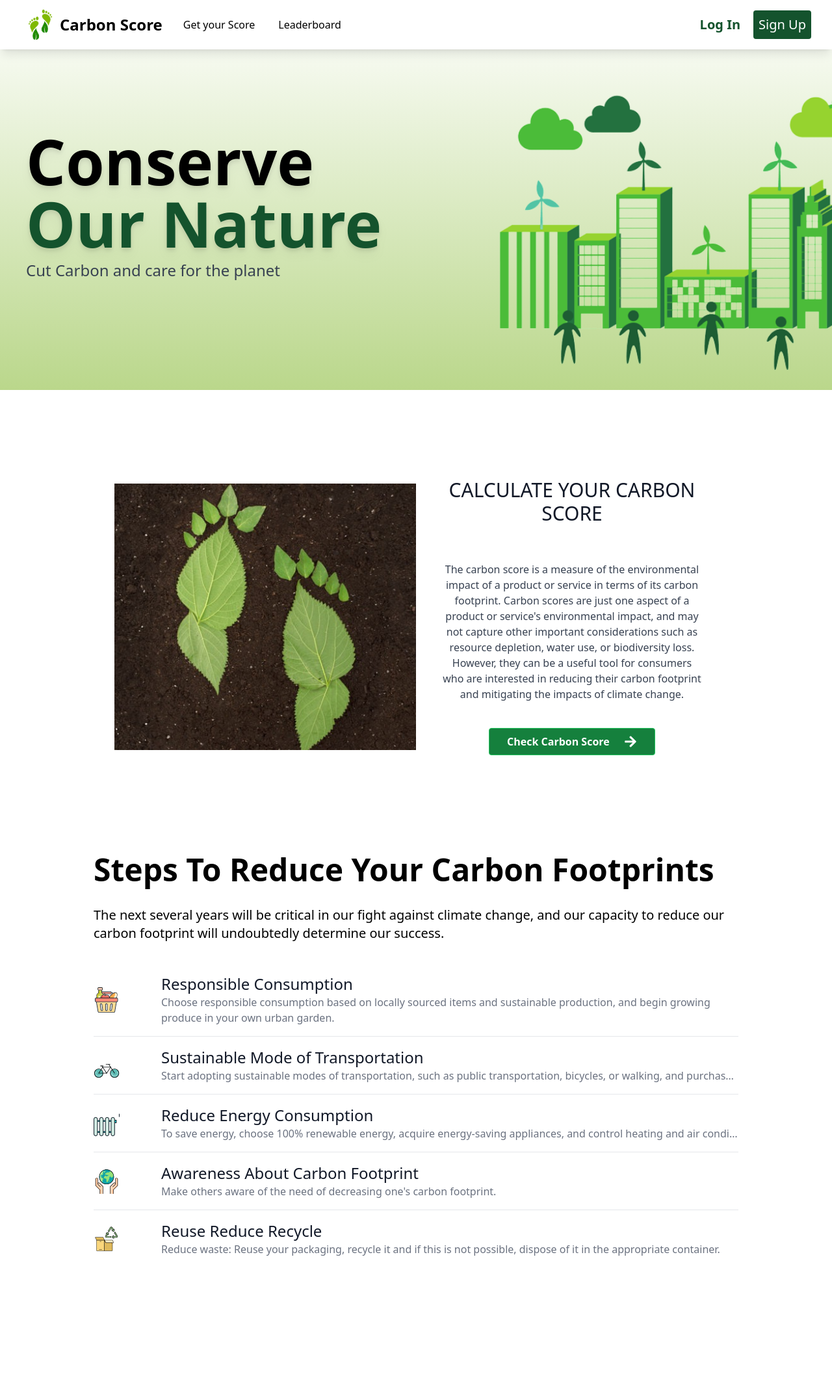
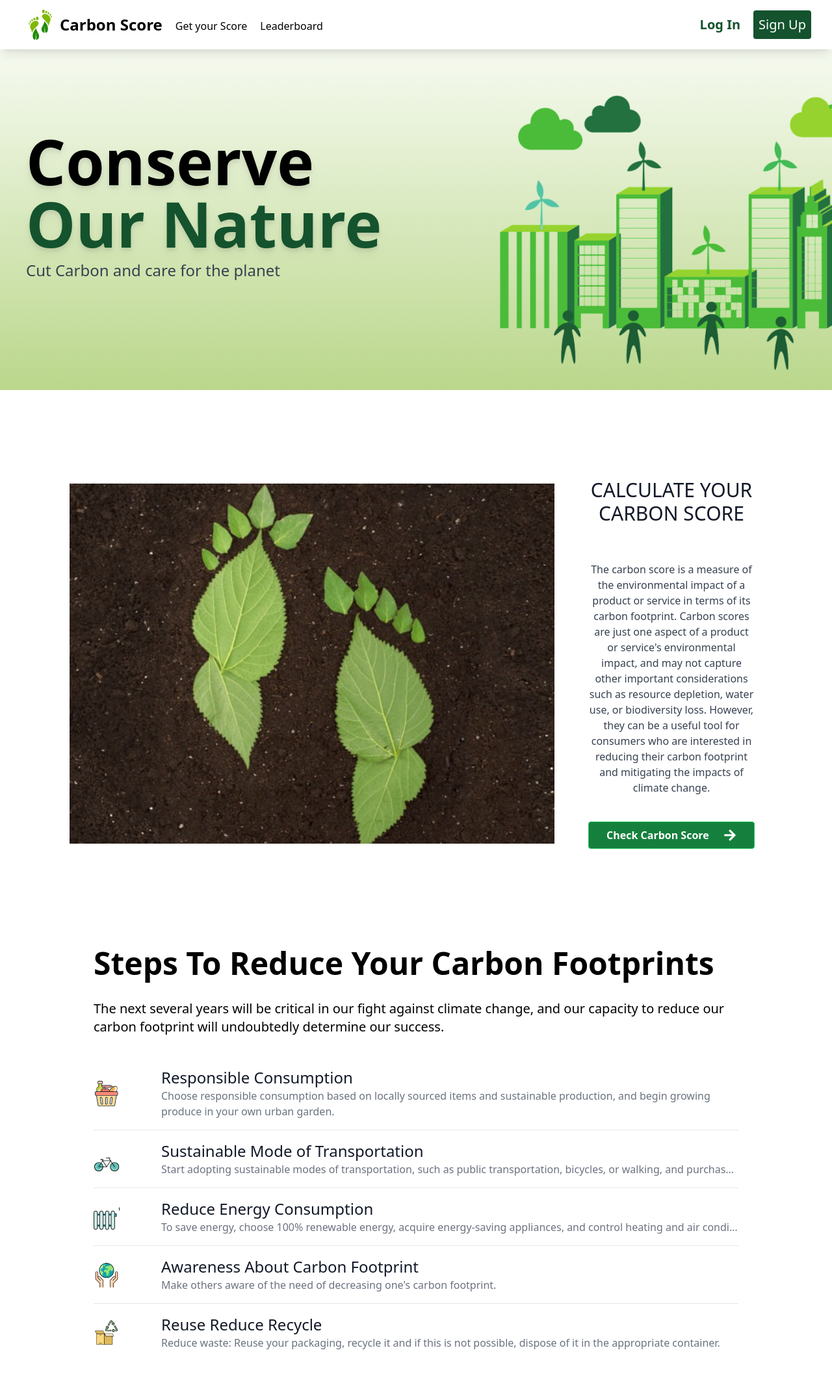
Before and after one commit to omkar3602/carbon-score-predictor, a Django app: page / in a window 1280 px wide. Shown: the whole page at 65% size. Before the commit the page ends 1932 px from the top, so only its background shows below. Run offline with Django 3.2, Linux system fonts and the light colour scheme; some libraries are stand-ins or nearby versions.

Commit message:
landing page responsive

```diff
--- a/mainapp/templates/mainapp/base.html
+++ b/mainapp/templates/mainapp/base.html
@@ -46,21 +46,25 @@
 <body>
   <nav class="bg-white shadow-lg fixed w-full z-10 pb-0">
     <div class="px-8">
-      <div class="flex justify-between">
+      <div class="flex sm:justify-between">
         <div class="flex space-x-7">
-          <div>
+          <div class="sm:flex sm:flex-row space-x-5">
 
             <a href="{% url 'home' %}" class="flex items-center py-2">
               <img src="{% static 'images/carbon_dp.jpg' %}" class="inline" height="60px" width="60px">
               <span class="font-bold text-2xl">Carbon Score </span>
             </a>
+            {% comment %} <a href="{% url 'signup' %}"
+            class="sm:hidden right py-2 px-2 text-xl font-medium text-white  bg-green-900 rounded hover:bg-black transition duration-300">Login</a> {% endcomment %}
+            <div class="hidden sm:flex justify-between items-center hover:bg-gray-300 pt-1.5 pb-0.5">
+              <a href="{% url 'homeappliances' %}" class="font-medium text-md">Get your Score </a>
+            </div>
+            <div class="hidden sm:flex justify-between items-center hover:bg-gray-300 pt-1.5 pb-0.5">
+              <a href="{% url 'leaderboard' %}" class="font-medium text-md">Leaderboard </a>
+            </div>
           </div>
-          <div class="flex justify-between items-center hover:bg-gray-300 p-1">
-            <a href="{% url 'homeappliances' %}" class="font-medium text-md">Get your Score </a>
-          </div>
-          <div class="flex justify-between items-center hover:bg-gray-300 p-1">
-            <a href="{% url 'leaderboard' %}" class="font-medium text-md">Leaderboard </a>
-          </div>
+
+
           {% comment %} <div class="flex justify-between items-center hover:bg-gray-300 p-1">
             <a href="{% url 'homeappliances' %}" class="font-medium text-md">Plants recommender </a>
           </div>  {% endcomment %}
@@ -87,9 +91,40 @@
         {% endif %}
       </div>
 
+      {% comment %} Mobile menu buttons {% endcomment %}
+      <div class="md:hidden flex items-center pl-20 sm:pl-0">
+        <button class="outline-none mobile-menu-button">
+        <svg class=" w-6 h-6 text-gray-500 hover:text-green-500 "
+          x-show="!showMenu"
+          fill="none"
+          stroke-linecap="round"
+          stroke-linejoin="round"
+          stroke-width="2"
+          viewBox="0 0 24 24"
+          stroke="currentColor"
+        >
+          <path d="M4 6h16M4 12h16M4 18h16"></path>
+        </svg>
+      </button>
+      </div>
 
       </div>
     </div>
+    <div class="hidden mobile-menu">
+      <ul class="">
+        {% comment %} <li class="active"><a href="index.html" class="block text-sm px-2 py-4 text-white bg-green-500 font-semibold">Home</a></li> {% endcomment %}
+        <li><a href="{% url 'homeappliances' %}" class="block text-md px-12 py-4 hover:bg-green-500 transition duration-300">Get Your Score</a></li>
+        <li><a href="{% url 'leaderboard' %}" class="block text-md px-12 py-4 hover:bg-green-500 transition duration-300">Leaderboard</a></li>
+        {% if user.is_authenticated %}
+        <li><a href="{% url 'logout' %}" class="block text-md px-12 py-4 hover:bg-green-500 transition duration-300">Log out</a></li>
+        {% else %}
+        <li><a href="{% url 'login' %}" class="block text-md px-12 py-4 hover:bg-green-500 transition duration-300">Log in</a></li>
+        <li><a href="{% url 'signup' %}" class="block text-md px-12 py-4 hover:bg-green-500 transition duration-300">Sign up</a></li>
+        {% endif %}
+      </ul>
+    </div>
+      {% comment %} Mobile menu, show/hide based on menu state. {% endcomment %}
+
     {% if messages %}
 
     {% for message in messages %}
@@ -119,6 +154,12 @@ while(element.nodeName !== "BUTTON"){
 }
 element.parentNode.parentNode.removeChild(element.parentNode);
 }
+const btn = document.querySelector("button.mobile-menu-button");
+				const menu = document.querySelector(".mobile-menu");
+
+				btn.addEventListener("click", () => {
+					menu.classList.toggle("hidden");
+				});
 </script>
   {% comment %} {% if messages %}
         <ul class="messages">
--- a/mainapp/templates/mainapp/home.html
+++ b/mainapp/templates/mainapp/home.html
@@ -6,15 +6,15 @@
 {% block content %}
 
 <script src="https://kit.fontawesome.com/eb5100ca45.js" crossorigin="anonymous"></script>
-  <div class="pl-10 pb-16 flex relative justify-between h-[600px] overflow-hidden smooth-scroll"
+  <div class="pl-10 pb-16 sm:flex relative sm:justify-between h-[600px] overflow-hidden smooth-scroll"
     style="background-color:rgb(137,189,43);background:linear-gradient(0deg, rgb(186,215,139) 0%, white 100%);">
     <div class="w-1/2">
-      <h1 class="text-left text-black text-8xl font-bold pt-[200px] drop-shadow-lg">Conserve <span
+      <h1 class="text-left text-black text-6xl sm:text-8xl font-bold pt-[150px] sm:pt-[200px] drop-shadow-lg">Conserve <span
           class="text-green-900">Our Nature</span>
       </h1>
       <h1 id="carbon_score" class="text-left text-gray-700 font-normal text-2xl pt-2 pb-10 ">Cut Carbon and care for the planet</h1>
     </div>
-    <img src="{% static 'images/banner_img.png' %}" class="float-right h-3/4 absolute top-[120px] right-[-150px]"
+    <img src="{% static 'images/banner_img.png' %}" class="invisible sm:visible float-right h-3/4 absolute top-[120px] right-[-150px]"
       alt="Idea" />
   </div>
   <div class="h">
--- a/mainapp/templates/mainapp/index.html
+++ b/mainapp/templates/mainapp/index.html
@@ -5,16 +5,16 @@
 
 {% block content %}
 
-  <div class="pl-10 pb-16 flex relative justify-between h-[600px] overflow-hidden smooth-scroll" style="background-color:rgb(137,189,43);background:linear-gradient(0deg, rgb(186,215,139) 0%, white 100%);">
+  <div class="pl-10 pb-16 sm:flex relative sm:justify-between h-[600px] overflow-hidden smooth-scroll" style="background-color:rgb(137,189,43);background:linear-gradient(0deg, rgb(186,215,139) 0%, white 100%);">
     <div class="w-1/2">
-      <h1 class="text-left text-black text-8xl font-bold pt-[200px] drop-shadow-lg">Conserve <span class="text-green-900">Our Nature</span>
+      <h1 class="text-left text-black text-6xl sm:text-8xl font-bold pt-[200px] drop-shadow-lg">Conserve <span class="text-green-900">Our Nature</span>
       </h1>
       <h1 class="text-left text-gray-700 font-normal text-2xl pt-2 pb-10 ">Cut Carbon and care for the planet</h1>
 
     </div>
     <img
       src="{% static 'images/banner_img.png' %}"
-      class="float-right h-3/4 absolute top-[120px] right-[-150px]"
+      class="invisible sm:visible float-right h-3/4 absolute top-[120px] right-[-150px]"
       alt="Idea"
       />
   </div>
@@ -22,14 +22,14 @@
     {% comment %} <img src="{% static 'images/bg-img.jpg' %}" class="object-cover w-full " alt=""> {% endcomment %}
   </div>
 
-  <div id="carbon_score" class="mt-12">
+  <div id="carbon_score" class="mt-8 sm:mt-12">
     <!-- <h3 class="py-4  text-center text-green-700 text-4xl font-bold pt-16 drop-shadow-lg  hover:underline-offset-8">
       Calculate your Carbon score</h3> -->
 
-      <div class="flex flex-row gap-4 p-16 mx-28">
+      <div class="flex flex-col justify-center sm:flex-row gap-4 sm:p-16 sm:mx-28">
 
-          <img class="flex-1 h-56 md:h-auto object-cover w-1/2 py-8" src="{% static 'images/carbon_score.jpeg' %}" alt="" />
-         <div class=" flex-2">
+          <img class="sm:flex-1 h-56 md:h-auto object-cover px-3 py-8" src="{% static 'images/carbon_score.jpeg' %}" alt="" />
+         <div class=" sm:flex-2">
           <div class=" p-6 flex flex-col justify-center items-center text-center">
             <h5 class="text-gray-900 text-3xl font-bold font-medium mb-2">CALCULATE YOUR CARBON SCORE</h5>
            <br><br>
@@ -50,9 +50,9 @@
 
   </div>
 
-  <h1 class="font-bold text-5xl pt-16 px-36">Steps To Reduce Your Carbon Footprints</h1>
-<h3 class="font-normal text-xl pt-8 px-36">The next several years will be critical in our fight against climate change, and our capacity to reduce our carbon footprint will undoubtedly determine our success.</h3>
-<div class="w-full pt-8 px-36 bg-white mb-14">
+  <h1 class="font-bold text-3xl sm:text-5xl pt-16 sm:px-36 px-8">Steps To Reduce Your Carbon Footprints</h1>
+<h3 class="font-normal text-lg sm:text-xl pt-8 sm:px-36 px-6">The next several years will be critical in our fight against climate change, and our capacity to reduce our carbon footprint will undoubtedly determine our success.</h3>
+<div class="w-full pt-8 sm:px-36 px-6 bg-white mb-14">
  <div class="flow-root">
       <ul role="list" class="divide-y divide-gray-200 ">
           <li class="py-3 sm:py-4">
```
